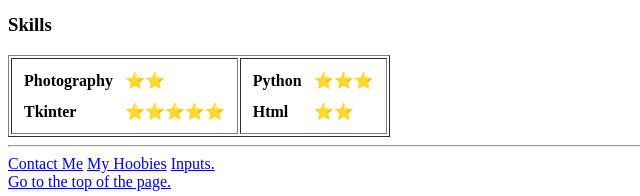
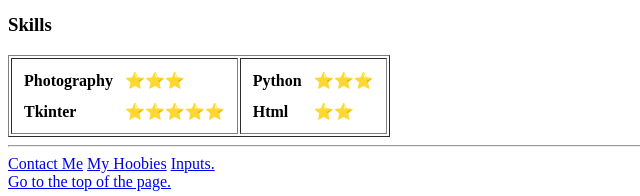
Before and after one commit to moloruntomiwa31/cv, a plain HTML site: page index.html in a window 1280 px wide. Shown: the part 682-878 px from the top of the page, 0-640 px from the left. Drawn offline with Linux system fonts and the light colour scheme.

Commit message:
Update index.html
Omitted some texts.

```diff
--- a/index.html
+++ b/index.html
@@ -58,7 +58,7 @@
                 <table cellspacing="10px">
                     <tr>
                         <td><strong>Photography</strong></td>
-                        <td>⭐⭐</td>
+                        <td>⭐⭐⭐</td>
                     </tr>
                     <tr>
                         <td><strong>Tkinter</strong></td>
```
